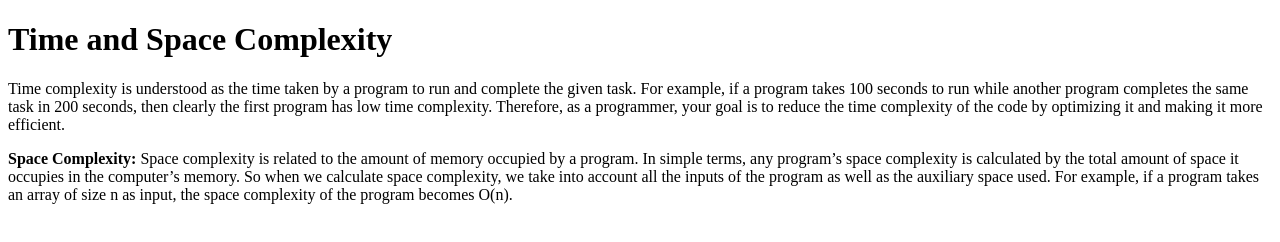
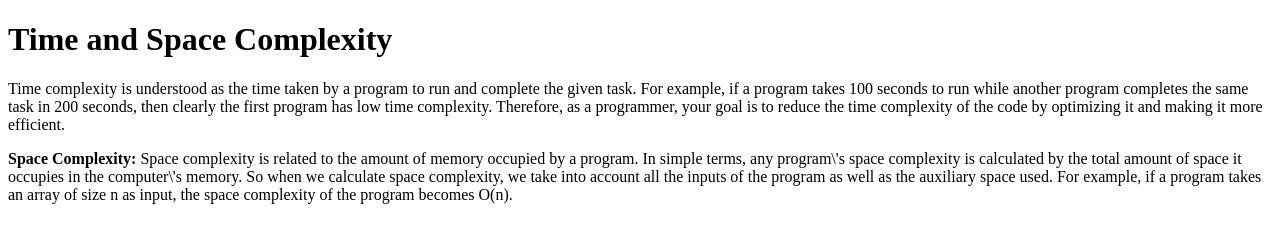
Before and after one commit to acciojob/time-and-space-complexity-nitishbaruah, a website: page main.html in a window 1280 px wide. Drawn offline with Linux system fonts and the light colour scheme.

Commit message:
created a submission

```diff
--- a/main.html
+++ b/main.html
@@ -10,7 +10,7 @@
 	<!-- the entire body must be written by student -->
 	<h1>Time and Space Complexity</h1>
 	<div><p>Time complexity is understood as the time taken by a program to run and complete the given task. For example, if a program takes 100 seconds to run while another program completes the same task in 200 seconds, then clearly the first program has low time complexity. Therefore, as a programmer, your goal is to reduce the time complexity of the code by optimizing it and making it more efficient.</p>
-	<P><b>Space Complexity:</b> Space complexity is related to the amount of memory occupied by a program. In simple terms, any program’s space complexity is calculated by the total amount of space it occupies in the computer’s memory. So when we calculate space complexity, we take into account all the inputs of the program as well as the auxiliary space used. For example, if a program takes an array of size n as input, the space complexity of the program becomes O(n).</P>
+	<P><b>Space Complexity:</b> Space complexity is related to the amount of memory occupied by a program. In simple terms, any program\'s space complexity is calculated by the total amount of space it occupies in the computer\'s memory. So when we calculate space complexity, we take into account all the inputs of the program as well as the auxiliary space used. For example, if a program takes an array of size n as input, the space complexity of the program becomes O(n).</P>
 	</div>
     <script type="text/javascript" src="./script.js">
 </script>
```
